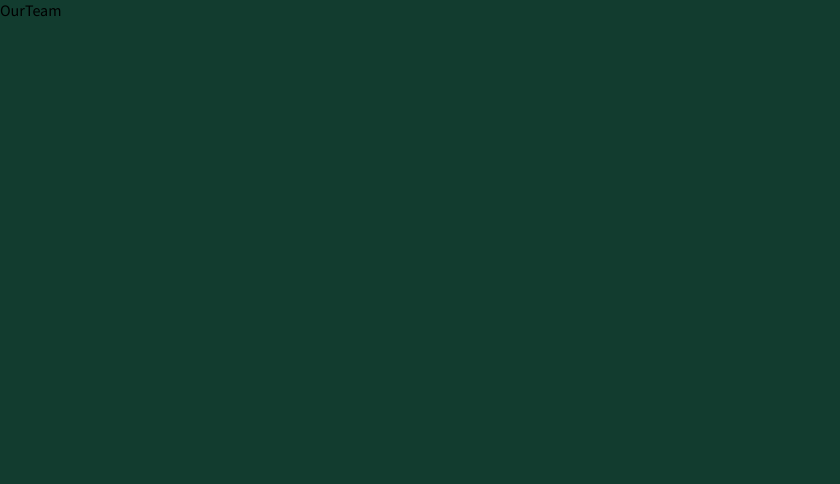
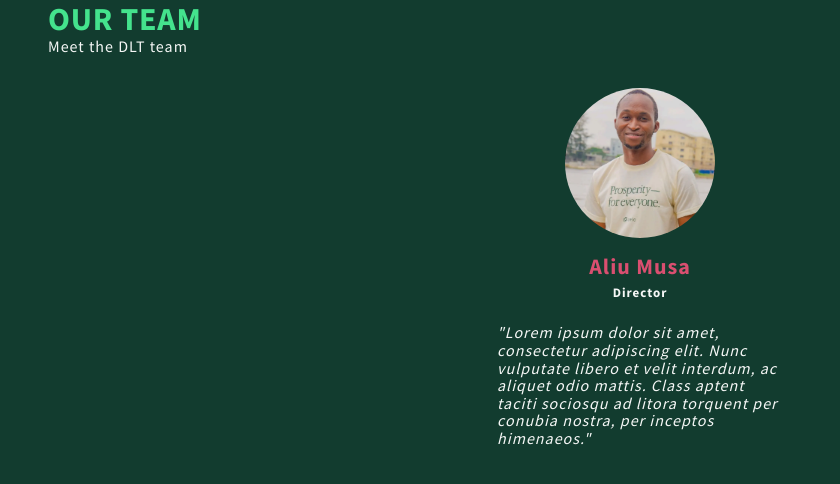
Before and after one commit to Mentor-Ntech/DLT-Website, a React (Create React App) app: page /team in a window 1280 px wide. Shown: the top 484 px of the page, without its empty margins (0-840 px from the left). Built offline with nearby package versions, Linux system fonts and the light colour scheme; no server answers.

Commit message:
first commit

```diff
--- a/src/homepage/Network/Network.jsx
+++ b/src/homepage/Network/Network.jsx
@@ -7,7 +7,7 @@ const Network = () => {
         <div className="title">
           <h2>OUR NETWORK</h2>
           <h4>
-            jorem ipsum dolor sit amet, <br />
+            Jorem ipsum dolor sit amet, <br />
             consectetur adipiscing elit.
           </h4>
           <div className="paragraph">
@@ -41,7 +41,9 @@ const Network = () => {
             </p>
           </div>
 
-          <img src={images.happy} alt="" />
+          <div className="networkPic">
+            <img src={images.happy} alt="image" />
+          </div>
         </div>
       </section>
   );
--- a/src/homepage/Network/Network.scss
+++ b/src/homepage/Network/Network.scss
@@ -1,7 +1,6 @@
 .ourNetworkCon {
   background-color: var(--light-color);
-  padding: 4rem 3rem;
-
+  padding: 4rem 0;
 }
 
 .title {
@@ -64,7 +63,7 @@
 }
 
 .joinCon2 > h2 {
-  // margin-bottom: 2rem;
+  // margin-bottom: 2rem
   color: var(--honey-color);
   font-family: "Source Sans Pro";
   font-style: normal;
@@ -75,14 +74,57 @@
 }
 
 @media screen and (max-width: 768px) {
-  .joinCon img {
+  .networkPic {
     display: none;
+  }
+}
+
+@media screen and (max-width: 480px) {
+  .joinCon2 > h2 {
+    font-size: 22px;
+  }
+  .pContent {
+    font-size: 18px;
+  }
+}
+
+@media screen and (max-width: 360px) {
+  .title > h4 {
+    font-size: 14px;
+  }
+
+  .paragraph > p {
+    font-style: 10px;
+    font-weight: 300;
+    font-size: 14px;
+    line-height: normal;
+    letter-spacing: 2px;
+  }
+
+  .pContent {
+    font-size: 12px;
+  }
+}
+
+@media screen and (max-width: 360px) {
+  .joinCon2 > h2 {
+    font-size: 16px;
+  }
+
+  .joinCon {
+    // margin: 3rem 3rem 0 3rem;
+    background-color: #e4ffe8;
+    border-radius: 10px;
+    width: 100%;
+  }
+  .joinCon2 {
+    padding: 2rem;
   }
 }
 
 @media screen and (max-width: 320px) {
   .title > h2 {
-    font-size: 14px;
+    font-size: 16px;
   }
 
   .title > h4 {
@@ -93,7 +135,7 @@
     font-size: 12px;
   }
 
-  .joinCon img {
+  .networkPic {
     display: none;
   }
 
@@ -104,4 +146,8 @@
   .pContent {
     font-size: 12px;
   }
+
+  .paragraph > p {
+    font-size: 14px;
+  }
 }
--- a/src/images/images.js
+++ b/src/images/images.js
@@ -8,7 +8,7 @@ import Seyi from "../assets/Seyi.webp";
 import Shola from "../assets/Shola.webp";
 import Soliu from "../assets/Soliu.webp";
 import step from "../assets/step.png";
-import dltlogo from "../assets/Dlt-logo.png";
+import dltlogo from "../assets/dlt-logo.png";
 
 export default {
   Bola,
--- a/src/pages/OurTeam/OurTeam.jsx
+++ b/src/pages/OurTeam/OurTeam.jsx
@@ -1,8 +1,51 @@
+import React, {useState, useEffect} from 'react';
+
+// import { images } from 'assets';
+
 import './OurTeam.scss';
+import { client, urlFor} from '../../client';
+import images from '../../images/images';
+
+// const team = [
+//   {name: 'Aliu Musa', position: 'Director', desceiption: 'i am a good developer', imgUrl: images},
+// ]
 
 const OurTeam = () => {
+  const [team, setTeam] = useState([])
+
+  useEffect(() => {
+    const query = '*[_type == "team"]';
+    client.fetch(query)
+    .then((data) => setTeam(data))
+  }, [])
+
   return (
-    <div>OurTeam</div>
+    <section className='ourTeam'>
+      <h2>OUR TEAM</h2>
+      <p className='pText'>Meet the DLT team</p>
+      <div className='profileCard directorCard'>
+          <img src={images.Director}/>
+          <h3>Aliu Musa</h3>
+          <h3 className='position'>Director</h3>
+          <p className='pText'>
+            "Lorem ipsum dolor sit amet,
+            consectetur adipiscing elit. Nunc vulputate libero et velit interdum,
+            ac aliquet odio mattis. Class aptent taciti
+            sociosqu ad litora torquent per conubia nostra, per inceptos himenaeos."
+          </p>
+        </div>
+      <div className='profileContainer'>
+        {team.map((team, index) => (
+          <div key={index} className='profileCard'>
+            <img src={urlFor(team.imgUrl)} alt={team.title} />
+            <h3>{team.name}</h3>
+            <h3 className='position'>{team.position}</h3>
+            <p className='pText'>"{team.description}"</p>
+          </div>
+        ))}
+      </div>
+    </section>
+
   )
 }
 
--- a/src/pages/OurTeam/OurTeam.scss
+++ b/src/pages/OurTeam/OurTeam.scss
@@ -0,0 +1,51 @@
+.ourTeam {
+  display: flex;
+  flex-direction: column;
+  padding: 0 3rem;
+
+  .profileContainer {
+    display: grid;
+    grid-template-columns: repeat(3, 1fr);
+    gap: 4rem;
+    margin-top: 3rem;
+  }
+
+  .profileCard {
+    display: flex;
+    flex-direction: column;
+    justify-content: center;
+    align-items: center;
+    width: 350px;
+    // background-color: var(--secondary-color);
+    padding: 2rem;
+
+    img {
+      margin-bottom: 1rem;
+      width: 150px;
+      height: 150px;
+      border-radius: 50%;
+      -webkit-border-radius: 50%;
+      -moz-border-radius: 50%;
+      -ms-border-radius: 50%;
+      -o-border-radius: 50%;
+    }
+
+    h3 {
+      margin-bottom: .5rem;
+    }
+
+    .position {
+      color: var(--white-color);
+      font-size: 13px;
+      margin-bottom: 1.5rem;
+    }
+
+    p {
+      font-style: italic;
+    }
+  }
+}
+
+.directorCard {
+  align-self: center;
+}
```
